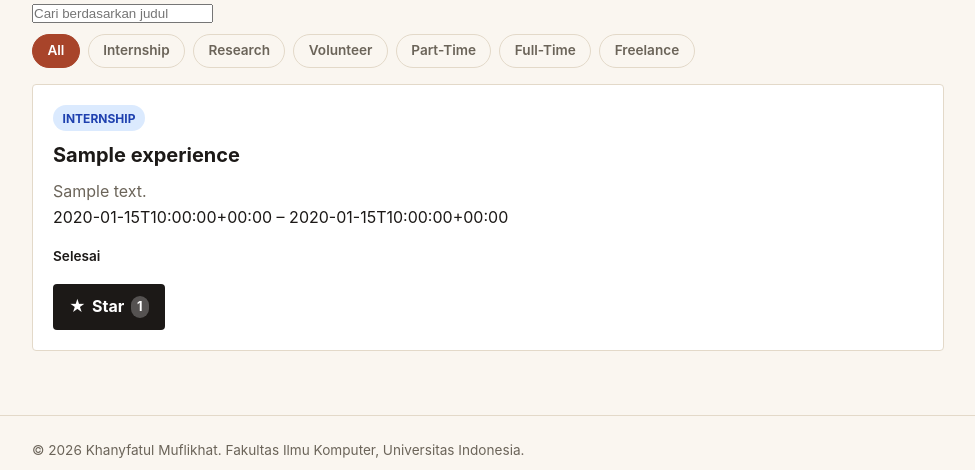
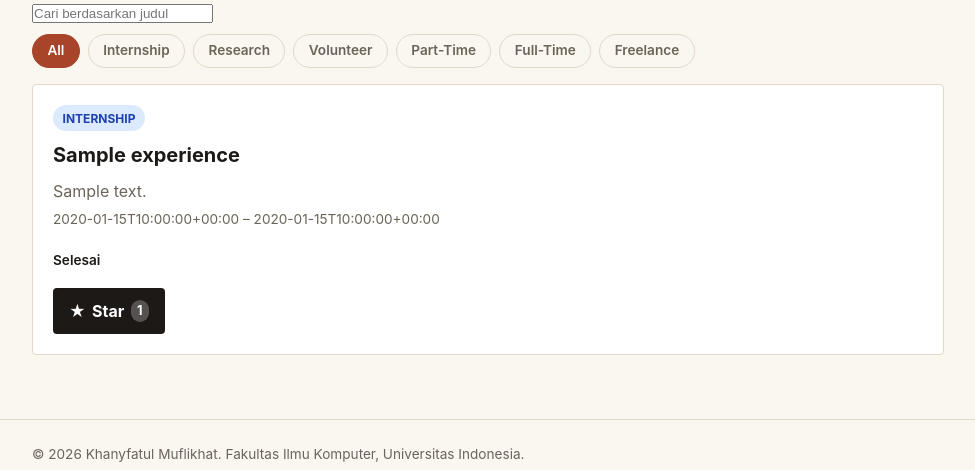
Before and after one commit to KhanyfatulMuflikhat/myportofolio, a Django app: page /experience/ in a window 1280 px wide. Shown: the part 235-705 px from the top of the page, without its empty margins (152-1127 px from the left). Run offline with Django 5.2, Linux system fonts and the light colour scheme; tables that the repository leaves empty hold one stand-in row (values such as "Sample post").

Commit message:
style: add experience-date styling

```diff
--- a/static/css/style.css
+++ b/static/css/style.css
@@ -580,6 +580,13 @@ h1, .brand {
     font-weight: 600;
 }
 
+/* exper date */
+.experience-date {
+    font-size: 0.85rem;
+    color: var(--text-muted);
+    margin: 0.25rem 0;
+}
+
 /* filter achievement & experience per kategori */
 .achievement-filter,
 .experience-filter {
```
